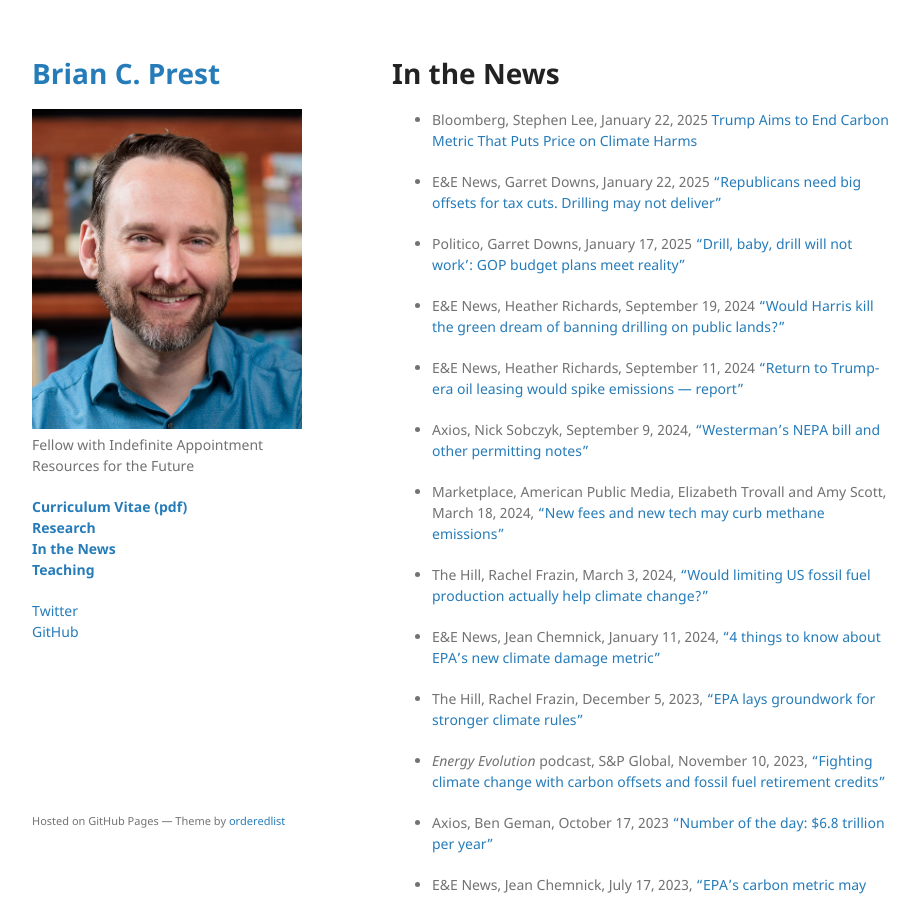
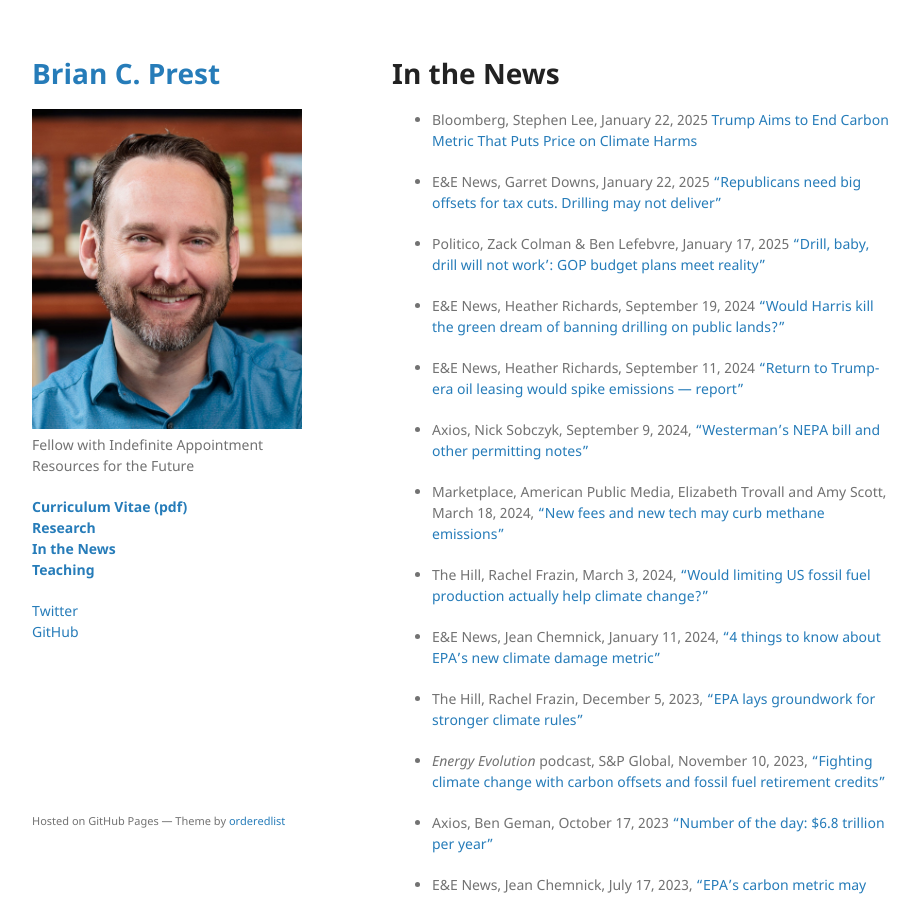
Before and after one commit to bprest/bprest.github.io, a Jekyll site: the page built from in-the-news.md, in a window 1280 px wide and 900 px high. Shown: the whole window, without its empty margins (178-1097 px from the left). Built offline with Jekyll 4.4.1, drawn with Linux system fonts in a browser that asks for light colours; our own code applies the rules of GitHub Pages for plain Markdown files.

Commit message:
fix author

```diff
--- a/in-the-news.md
+++ b/in-the-news.md
@@ -8,7 +8,7 @@ layout: default
 
 * E&E News, Garret Downs, January 22, 2025 ["Republicans need big offsets for tax cuts. Drilling may not deliver"](https://subscriber.politicopro.com/article/eenews/2025/01/22/republicans-need-big-offsets-for-tax-cuts-drilling-may-not-deliver-001996965)
 
-* Politico, Garret Downs, January 17, 2025  ["Drill, baby, drill will not work’: GOP budget plans meet reality"](https://subscriber.politicopro.com/article/2025/01/drill-baby-drill-will-not-work-gop-budget-plans-meet-reality-00199030)
+* Politico, Zack Colman & Ben Lefebvre, January 17, 2025  ["Drill, baby, drill will not work’: GOP budget plans meet reality"](https://subscriber.politicopro.com/article/2025/01/drill-baby-drill-will-not-work-gop-budget-plans-meet-reality-00199030)
 
 * E&E News, Heather Richards, September 19, 2024  ["Would Harris kill the green dream of banning drilling on public lands?"](https://subscriber.politicopro.com/article/eenews/2024/09/19/would-harris-kill-the-green-dream-of-banning-drilling-on-public-land-00179105)
 
```
